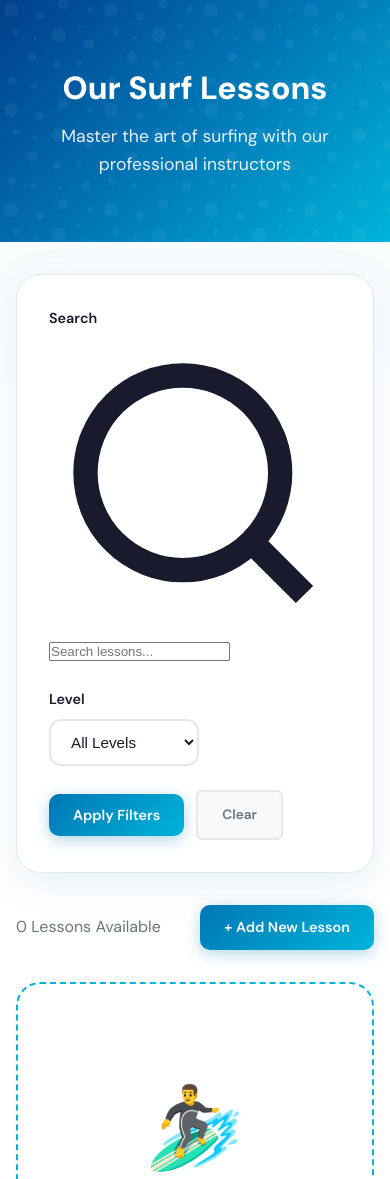
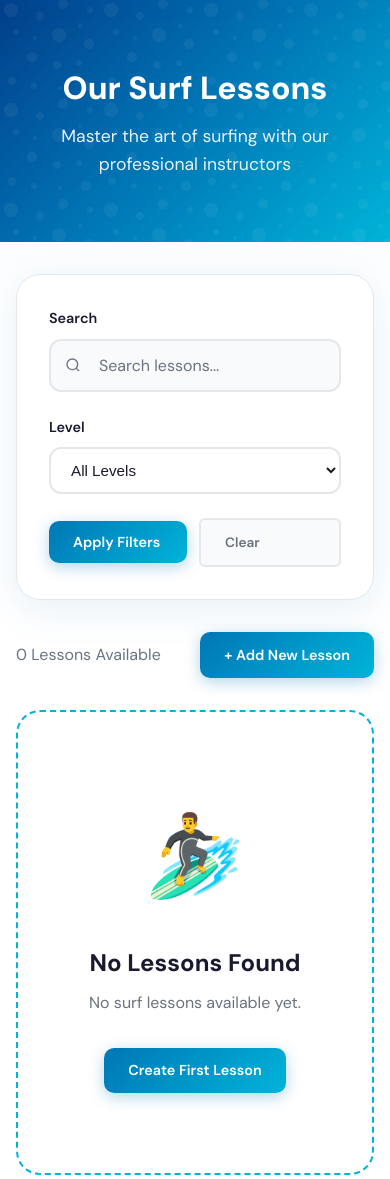
Before and after one commit to IBamou/SurfSchool-Manager, a PHP site: page /surfManager/app/Views/admin/lessons.php in a window 390 px wide. Shown: the part 71-1250 px from the top of the page. Run offline with PHP 8.4, Linux system fonts and the light colour scheme; the template is opened without the code that fills it, so the values that code supplies are empty; some web fonts are replaced.

Commit message:
commit changes

```diff
--- a/app/Views/css/lessons.css
+++ b/app/Views/css/lessons.css
@@ -100,6 +100,73 @@
 .filter-actions .btn-secondary:hover {
     background: #e5e7eb;
     color: var(--text-dark);
+}
+
+@media (max-width: 768px) {
+    .search-form {
+        flex-direction: column;
+        align-items: stretch;
+    }
+
+    .search-input-wrapper,
+    .filters-wrapper {
+        width: 100%;
+    }
+
+    .filters-wrapper {
+        flex-direction: column;
+    }
+
+    .filter-group {
+        width: 100%;
+    }
+
+    .filter-actions {
+        width: 100%;
+        justify-content: stretch;
+    }
+
+    .filter-actions .btn {
+        flex: 1;
+    }
+}
+
+.search-input {
+    position: relative;
+}
+
+.search-input input {
+    width: 100%;
+    padding: 0.875rem 1rem 0.875rem 3rem;
+    background: var(--off-white);
+    border: 2px solid #e5e7eb;
+    border-radius: 12px;
+    color: var(--text-dark);
+    font-size: 1rem;
+    font-family: inherit;
+    transition: all 0.3s ease;
+}
+
+.search-input input:focus {
+    outline: none;
+    border-color: var(--ocean-blue);
+    background: var(--white);
+    box-shadow: 0 0 0 3px rgba(0, 180, 216, 0.1);
+}
+
+.search-input input::placeholder {
+    color: var(--text-gray);
+}
+
+.search-input-icon {
+    position: absolute;
+    left: 1rem;
+    top: 50%;
+    transform: translateY(-50%);
+    width: 16px;
+    height: 16px;
+    color: var(--text-gray);
+    pointer-events: none;
 }
 
 .actions-row {
--- a/app/Views/css/sessions.css
+++ b/app/Views/css/sessions.css
@@ -204,8 +204,8 @@
     left: 1rem;
     top: 50%;
     transform: translateY(-50%);
-    width: 18px;
-    height: 18px;
+    width: 16px;
+    height: 16px;
     color: var(--text-gray);
     pointer-events: none;
 }
```
Also changed, not shown: app/Models/AuthModel.php (+8 -7 lines).
